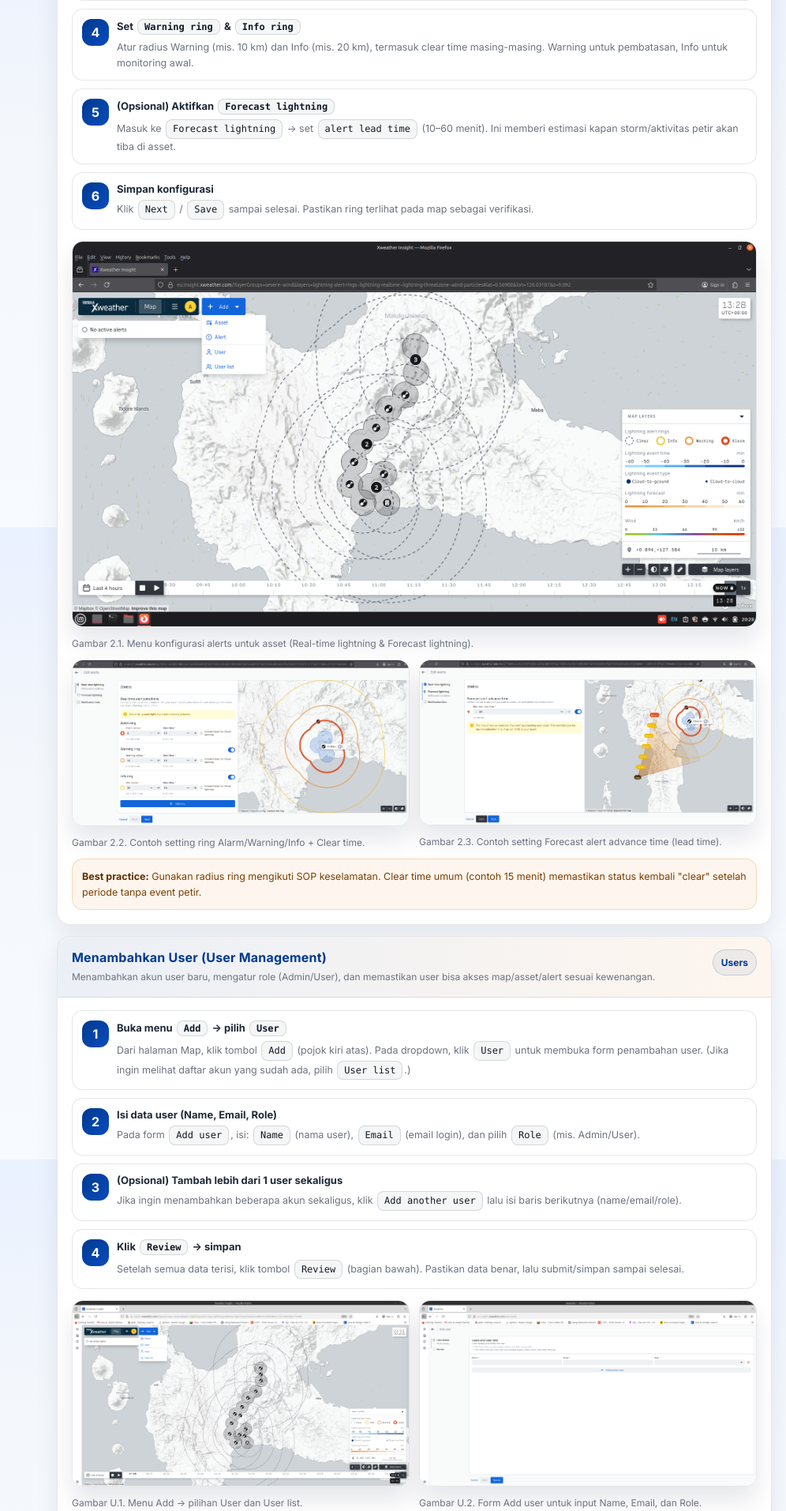
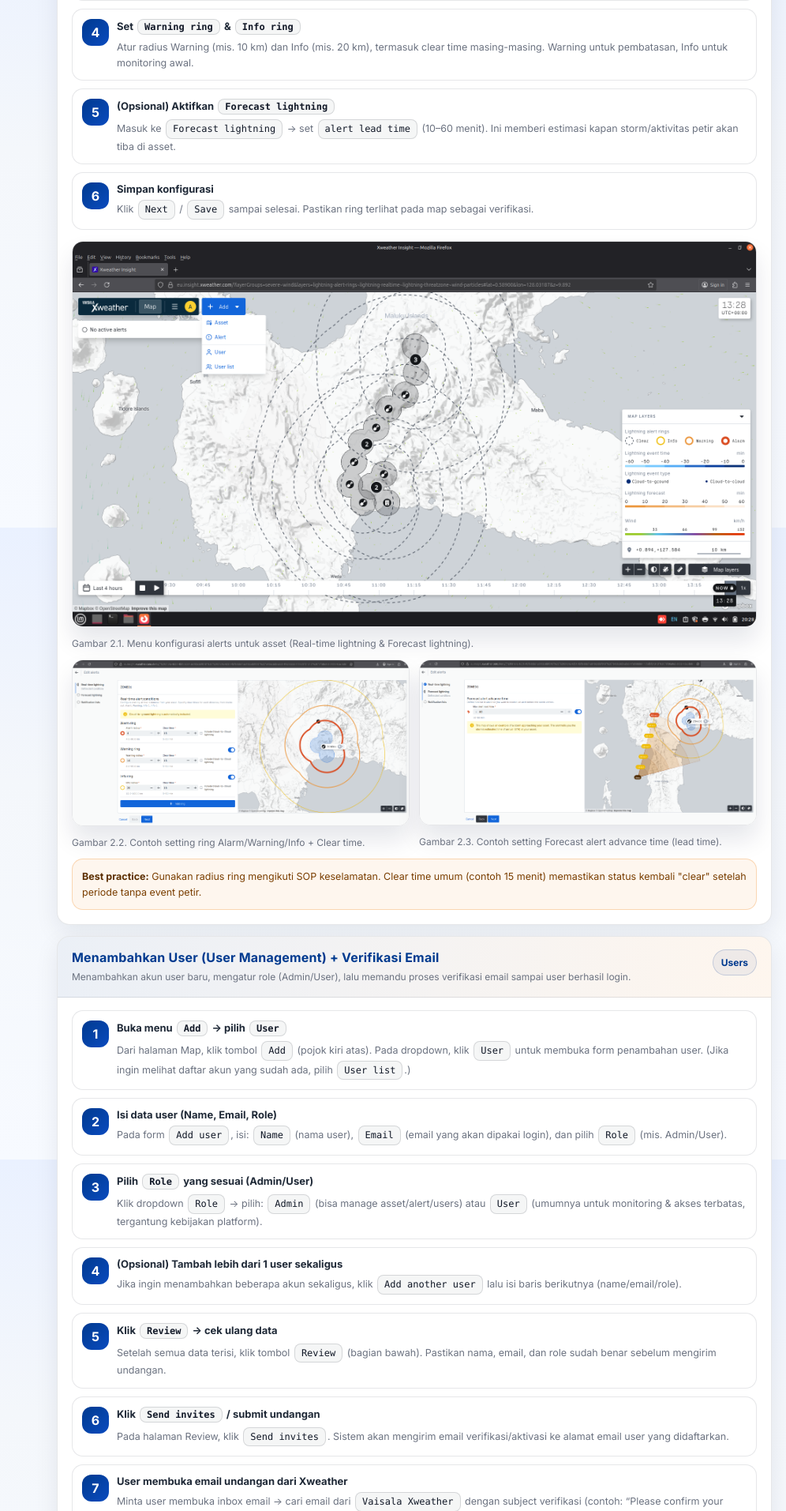
Before and after one commit to nandamiftahul/tbrone, a Flask app: page /xweather/manual in a window 1280 px wide. Shown: the part 2532-4445 px from the top of the page at 79% size, without its empty margins (284-1280 px from the left). Run offline with Flask 3, Linux system fonts and the light colour scheme.

Commit message:
change user manual

```diff
--- a/templates/xweather_manual.html
+++ b/templates/xweather_manual.html
@@ -418,7 +418,7 @@
         <a href="#alerts"><div class="badge">2</div><div class="meta"><strong>Menambahkan Alert</strong><span>Set ring Info/Warning/Alarm + forecast</span></div></a>
 
         <!-- ✅ Tambahan: Page Menambahkan User -->
-        <a href="#user"><div class="badge">U</div><div class="meta"><strong>Menambahkan User</strong><span>Membuat akun user & role (Admin/User)</span></div></a>
+        <a href="#user"><div class="badge">U</div><div class="meta"><strong>Menambahkan User</strong><span>Membuat akun user, role, dan verifikasi email</span></div></a>
 
         <a href="#monitor"><div class="badge">3</div><div class="meta"><strong>Monitoring Alarm</strong><span>Melihat status, klik petir, unduh CSV</span></div></a>
         <a href="#replay"><div class="badge">4</div><div class="meta"><strong>Replay Manual</strong><span>7-day replay, timeline, play/pause</span></div></a>
@@ -635,12 +635,12 @@
         </div>
       </section>
 
-      <!-- ✅ NEW: ADD USER -->
+      <!-- ✅ UPDATED: ADD USER + VERIFICATION (only this part changed) -->
       <section id="user" class="card">
         <div class="card-head">
           <div>
-            <h2>Menambahkan User (User Management)</h2>
-            <p>Menambahkan akun user baru, mengatur role (Admin/User), dan memastikan user bisa akses map/asset/alert sesuai kewenangan.</p>
+            <h2>Menambahkan User (User Management) + Verifikasi Email</h2>
+            <p>Menambahkan akun user baru, mengatur role (Admin/User), lalu memandu proses verifikasi email sampai user berhasil login.</p>
           </div>
           <div class="chip">Users</div>
         </div>
@@ -657,6 +657,7 @@
                 </p>
               </div>
             </div>
+
             <div class="step">
               <div class="n">2</div>
               <div>
@@ -664,13 +665,26 @@
                 <p class="d">
                   Pada form <span class="kbd">Add user</span>, isi:
                   <span class="kbd">Name</span> (nama user),
-                  <span class="kbd">Email</span> (email login),
+                  <span class="kbd">Email</span> (email yang akan dipakai login),
                   dan pilih <span class="kbd">Role</span> (mis. Admin/User).
                 </p>
               </div>
             </div>
+
             <div class="step">
               <div class="n">3</div>
+              <div>
+                <p class="t">Pilih <span class="kbd">Role</span> yang sesuai (Admin/User)</p>
+                <p class="d">
+                  Klik dropdown <span class="kbd">Role</span> → pilih:
+                  <span class="kbd">Admin</span> (bisa manage asset/alert/users) atau
+                  <span class="kbd">User</span> (umumnya untuk monitoring & akses terbatas, tergantung kebijakan platform).
+                </p>
+              </div>
+            </div>
+
+            <div class="step">
+              <div class="n">4</div>
               <div>
                 <p class="t">(Opsional) Tambah lebih dari 1 user sekaligus</p>
                 <p class="d">
@@ -679,18 +693,75 @@
                 </p>
               </div>
             </div>
+
             <div class="step">
-              <div class="n">4</div>
+              <div class="n">5</div>
               <div>
-                <p class="t">Klik <span class="kbd">Review</span> → simpan</p>
+                <p class="t">Klik <span class="kbd">Review</span> → cek ulang data</p>
                 <p class="d">
                   Setelah semua data terisi, klik tombol <span class="kbd">Review</span> (bagian bawah).
-                  Pastikan data benar, lalu submit/simpan sampai selesai.
+                  Pastikan nama, email, dan role sudah benar sebelum mengirim undangan.
+                </p>
+              </div>
+            </div>
+
+            <div class="step">
+              <div class="n">6</div>
+              <div>
+                <p class="t">Klik <span class="kbd">Send invites</span> / submit undangan</p>
+                <p class="d">
+                  Pada halaman Review, klik <span class="kbd">Send invites</span>.
+                  Sistem akan mengirim email verifikasi/aktivasi ke alamat email user yang didaftarkan.
+                </p>
+              </div>
+            </div>
+
+            <div class="step">
+              <div class="n">7</div>
+              <div>
+                <p class="t">User membuka email undangan dari Xweather</p>
+                <p class="d">
+                  Minta user membuka inbox email → cari email dari <span class="kbd">Vaisala Xweather</span>
+                  dengan subject verifikasi (contoh: “Please confirm your email address”).
+                </p>
+              </div>
+            </div>
+
+            <div class="step">
+              <div class="n">8</div>
+              <div>
+                <p class="t">Klik link <span class="kbd">Verify email</span> di dalam email</p>
+                <p class="d">
+                  Di body email undangan, klik <span class="kbd">Verify email</span>.
+                  Browser akan membuka halaman konfirmasi bahwa email user valid.
+                </p>
+              </div>
+            </div>
+
+            <div class="step">
+              <div class="n">9</div>
+              <div>
+                <p class="t">Pastikan muncul halaman “Congratulations / email confirmed”</p>
+                <p class="d">
+                  Jika verifikasi sukses, akan muncul halaman konfirmasi.
+                  Setelah itu klik <span class="kbd">Login now</span> untuk masuk ke platform.
+                </p>
+              </div>
+            </div>
+
+            <div class="step">
+              <div class="n">10</div>
+              <div>
+                <p class="t">Login ke platform Xweather</p>
+                <p class="d">
+                  Pada halaman login, user memasukkan email yang tadi didaftarkan → klik <span class="kbd">Continue</span>
+                  dan lanjut sesuai metode autentikasi yang digunakan (SSO/password).
                 </p>
               </div>
             </div>
           </div>
 
+          <!-- Images (user add) -->
           <div style="display:grid; grid-template-columns: 1fr 1fr; gap:12px; margin-top:14px">
             <figure>
               <img class="shot" src="{{ url_for('static', filename='manual/xweather/User2.png') }}" alt="User2" />
@@ -702,8 +773,57 @@
             </figure>
           </div>
 
+          <div style="display:grid; grid-template-columns: 1fr 1fr; gap:12px; margin-top:12px">
+            <figure>
+              <img class="shot" src="{{ url_for('static', filename='manual/xweather/User3.png') }}" alt="User3" />
+              <figcaption>Gambar U.3. Contoh pengisian Name, Email, dan pilihan Role.</figcaption>
+            </figure>
+            <figure>
+              <img class="shot" src="{{ url_for('static', filename='manual/xweather/User4.png') }}" alt="User4" />
+              <figcaption>Gambar U.4. Dropdown Role (Admin/User) untuk menentukan hak akses.</figcaption>
+            </figure>
+          </div>
+
+          <div style="display:grid; grid-template-columns: 1fr 1fr; gap:12px; margin-top:12px">
+            <figure>
+              <img class="shot" src="{{ url_for('static', filename='manual/xweather/User6.png') }}" alt="User6" />
+              <figcaption>Gambar U.5. Halaman Review untuk cek ulang data sebelum undangan dikirim.</figcaption>
+            </figure>
+            <figure>
+              <img class="shot" src="{{ url_for('static', filename='manual/xweather/User7.png') }}" alt="User7" />
+              <figcaption>Gambar U.6. Contoh inbox: email undangan/verifikasi dari Vaisala Xweather masuk ke Gmail.</figcaption>
+            </figure>
+          </div>
+
+          <div style="display:grid; grid-template-columns: 1fr 1fr; gap:12px; margin-top:12px">
+            <figure>
+              <img class="shot" src="{{ url_for('static', filename='manual/xweather/User8.png') }}" alt="User8" />
+              <figcaption>Gambar U.7. Isi email undangan: klik link <b>Verify email</b> untuk aktivasi.</figcaption>
+            </figure>
+            <figure>
+              <img class="shot" src="{{ url_for('static', filename='manual/xweather/User5.png') }}" alt="User5" />
+              <figcaption>Gambar U.8. Konfirmasi verifikasi berhasil (“Congratulations / email confirmed”).</figcaption>
+            </figure>
+          </div>
+
+          <div style="display:grid; grid-template-columns: 1fr 1fr; gap:12px; margin-top:12px">
+            <figure>
+              <img class="shot" src="{{ url_for('static', filename='manual/xweather/User9.png') }}" alt="User9" />
+              <figcaption>Gambar U.9. Halaman login Xweather: masukkan email user → <b>Continue</b>.</figcaption>
+            </figure>
+            <figure>
+              <img class="shot" src="{{ url_for('static', filename='manual/xweather/User6.png') }}" alt="User6b" />
+              <figcaption>Gambar U.10. (Referensi) Review lagi jika diperlukan sebelum mengirim ulang invite.</figcaption>
+            </figure>
+          </div>
+
           <div class="callout">
-            <strong>Catatan:</strong> Role menentukan akses. Jika user hanya perlu monitoring (tanpa edit asset/alert), gunakan role yang paling terbatas sesuai kebijakan internal.
+            <strong>Catatan:</strong> Jika user tidak menerima email, cek folder <strong>Spam/Promotions</strong> dan pastikan domain email tidak memblokir email eksternal.
+            Jika tetap tidak masuk, lakukan <strong>re-invite</strong> dari User management (Admin).
+          </div>
+
+          <div class="callout">
+            <strong>Catatan akses:</strong> Role menentukan hak akses. Jika user hanya butuh monitoring (tanpa edit asset/alert/users), gunakan role paling terbatas sesuai kebijakan internal.
           </div>
         </div>
       </section>
```
Also changed, not shown: static/manual/xweather/User3.png (added), static/manual/xweather/User4.png (added), static/manual/xweather/User5.png (added), static/manual/xweather/User6.png (added), static/manual/xweather/User7.png (added), static/manual/xweather/User8.png (added), static/manual/xweather/User9.png (added).
